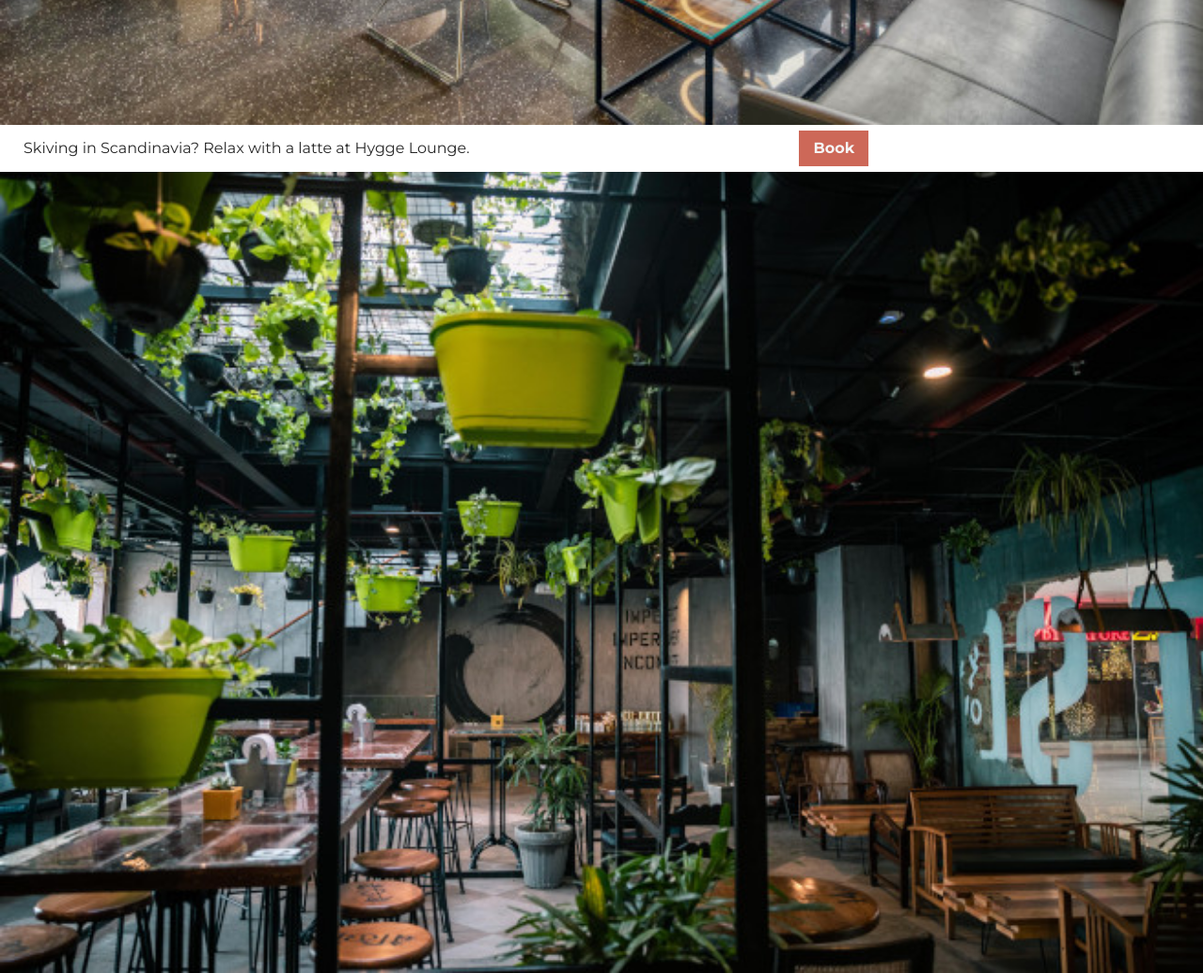
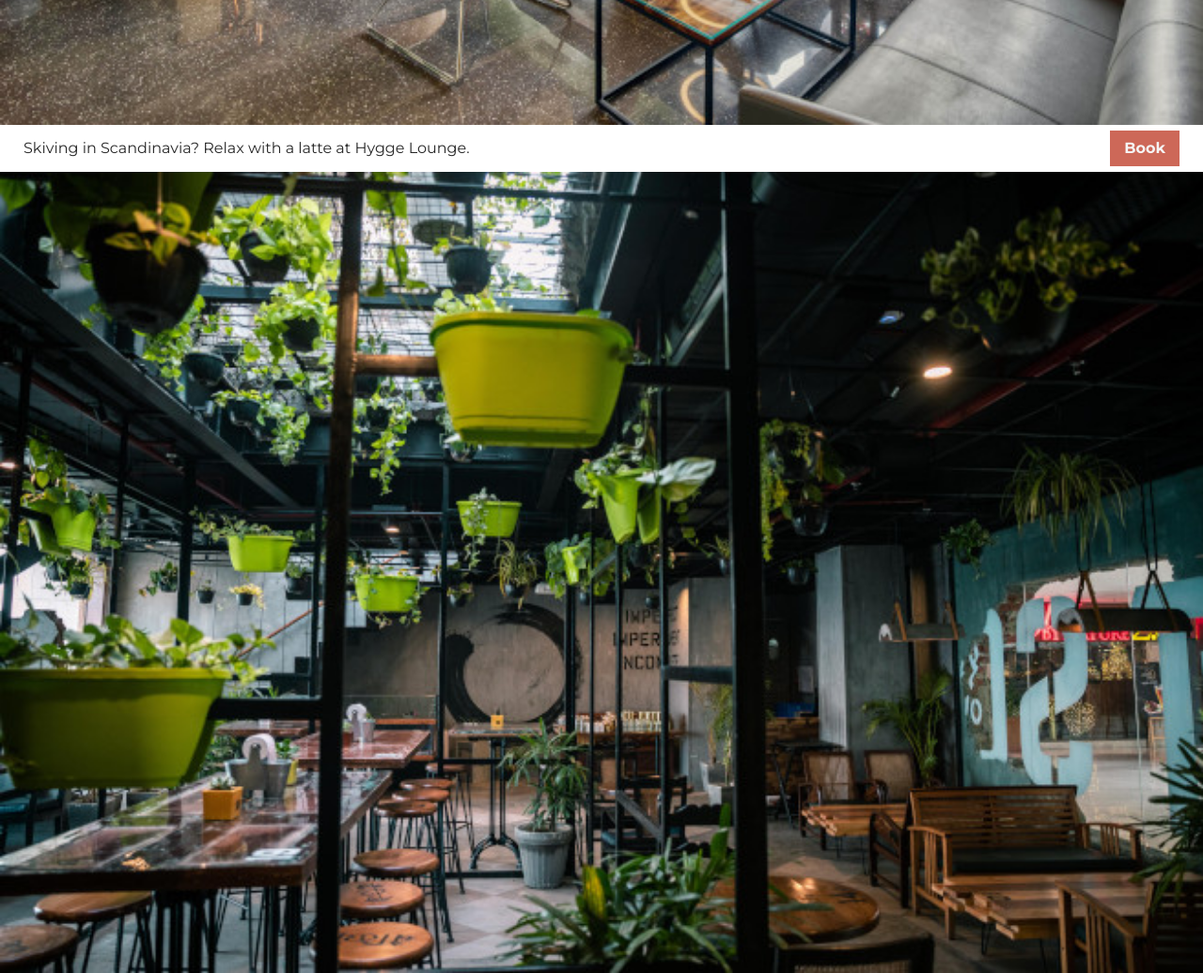
Before and after one commit to birgit2704/coworking-space, a website built with Vite: page index.html in a window 1280 px wide. Shown: the part 900-1936 px from the top of the page at 94% size. Built offline with nearby package versions, Linux system fonts and the light colour scheme.

Commit message:
bugfix book button

```diff
--- a/index.css
+++ b/index.css
@@ -65,7 +65,7 @@ button {
   border: none;
   font-weight: 700;
   cursor: pointer;
-  margin: auto;
+  margin: auto 0;
 }
 .chatbox-bg {
   background-color: #dda15e;
--- a/index.html
+++ b/index.html
@@ -12,6 +12,7 @@
       rel="stylesheet"
     />
     <link rel="stylesheet" href="index.css" />
+    <title>Coworking Space</title>
   </head>
 
   <body>
```
